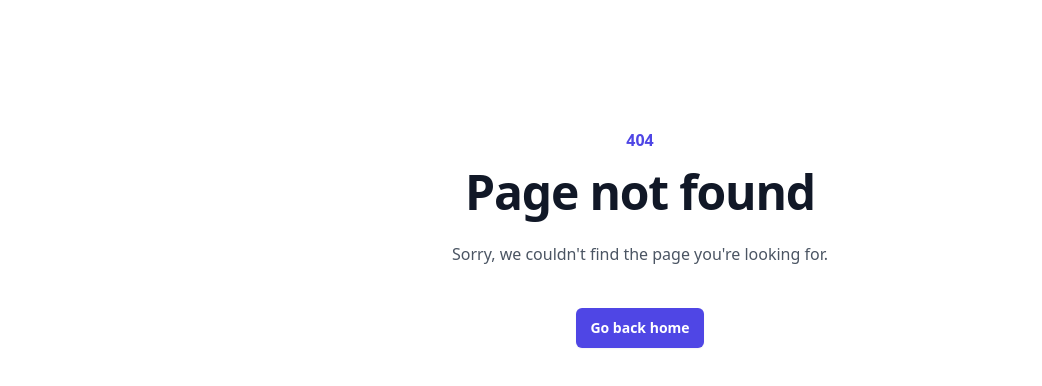
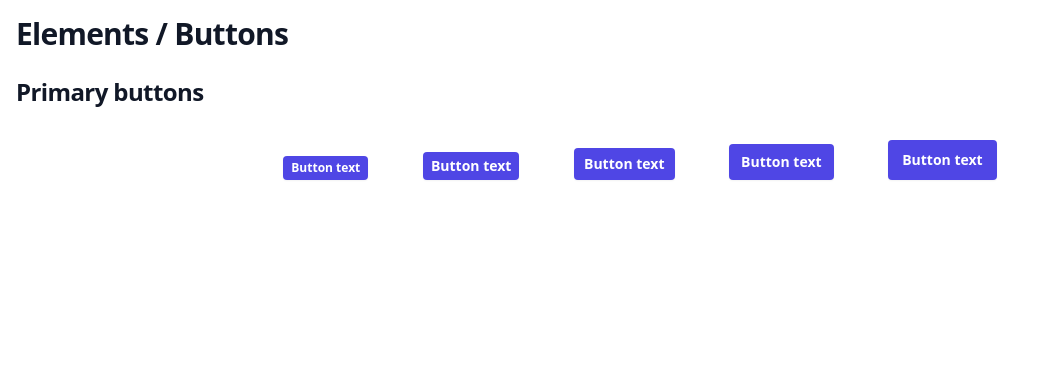
Before and after one commit to fvilers/react-tailwindui, a React (Vite) app: page /elements/buttons in a window 1280 px wide. Before the commit this address had no page. Shown: the top 386 px of the page, without its empty margins (0-1042 px from the left). Built offline with nearby package versions, Linux system fonts and the light colour scheme; a web font is replaced by a local one.

Commit message:
Add the primary button

```diff
--- a/package.json
+++ b/package.json
@@ -13,7 +13,8 @@
   "dependencies": {
     "react": "^18.2.0",
     "react-dom": "^18.2.0",
-    "react-router-dom": "^6.23.1"
+    "react-router-dom": "^6.23.1",
+    "tailwind-merge": "^2.3.0"
   },
   "devDependencies": {
     "@types/react": "^18.2.66",
@@ -24,6 +25,7 @@
     "autoprefixer": "^10.4.19",
     "eslint": "^8.57.0",
     "eslint-plugin-perfectionist": "^2.11.0",
+    "eslint-plugin-react": "^7.34.2",
     "eslint-plugin-react-hooks": "^4.6.0",
     "eslint-plugin-react-refresh": "^0.4.6",
     "postcss": "^8.4.38",
--- a/src/App.tsx
+++ b/src/App.tsx
@@ -1,9 +1,11 @@
 import { RouterProvider, createBrowserRouter } from "react-router-dom";
-import HomePage from "./home/HomePage";
-import NotFoundPage from "./not-found/NotFoundPage";
+import ButtonsPage from "./pages/ButtonsPage";
+import HomePage from "./pages/HomePage";
+import NotFoundPage from "./pages/NotFoundPage";
 
 const router = createBrowserRouter([
   { element: <HomePage />, path: "/" },
+  { element: <ButtonsPage />, path: "/elements/buttons" },
   { element: <NotFoundPage />, path: "*" },
 ]);
 
--- /dev/null
+++ b/src/components/elements/Button.tsx
@@ -0,0 +1,32 @@
+import { ButtonHTMLAttributes } from "react";
+import { twMerge } from "tailwind-merge";
+
+type Size = "extra-large" | "extra-small" | "large" | "medium" | "small";
+type Variant = "primary";
+type Props = ButtonHTMLAttributes<HTMLButtonElement> & {
+  size?: Size;
+  variant: Variant;
+};
+
+const sizes: Record<Size, string> = {
+  "extra-large": "px-3.5 py-2.5 text-sm",
+  "extra-small": "px-2 py-1 text-xs",
+  large: "px-3 py-2 text-sm",
+  medium: "px-2.5 py-1.5 text-sm",
+  small: "px-2 py-1 text-sm",
+};
+const variants: Record<Variant, string> = {
+  primary:
+    "rounded bg-indigo-600 font-semibold text-white shadow-sm hover:bg-indigo-500 focus-visible:outline focus-visible:outline-2 focus-visible:outline-offset-2 focus-visible:outline-indigo-600",
+};
+
+function Button({ className, size = "medium", variant, ...rest }: Props) {
+  return (
+    <button
+      className={twMerge(sizes[size], variants[variant], className)}
+      {...rest}
+    />
+  );
+}
+
+export default Button;
--- /dev/null
+++ b/src/pages/ButtonsPage.tsx
@@ -0,0 +1,43 @@
+import Button from "../components/elements/Button";
+
+function ButtonsPage() {
+  return (
+    <main className="space-y-6 p-4">
+      <div className="lg:flex lg:items-center lg:justify-between">
+        <div className="min-w-0 flex-1">
+          <h1 className="text-2xl font-bold leading-7 text-gray-900 sm:truncate sm:text-3xl sm:tracking-tight">
+            Elements / Buttons
+          </h1>
+        </div>
+      </div>
+
+      <div>
+        <h2 className="text-xl font-bold leading-6 text-gray-900 sm:truncate sm:text-2xl sm:tracking-tight">
+          Primary buttons
+        </h2>
+
+        <div className="bg-white px-4 py-8">
+          <div className="mx-auto flex max-w-3xl flex-col items-center justify-start space-y-4 sm:flex-row sm:items-end sm:justify-around sm:space-y-0">
+            <Button size="extra-small" variant="primary">
+              Button text
+            </Button>
+            <Button size="small" variant="primary">
+              Button text
+            </Button>
+            <Button size="medium" variant="primary">
+              Button text
+            </Button>
+            <Button size="large" variant="primary">
+              Button text
+            </Button>
+            <Button size="extra-large" variant="primary">
+              Button text
+            </Button>
+          </div>
+        </div>
+      </div>
+    </main>
+  );
+}
+
+export default ButtonsPage;
--- a/src/home/HomePage.tsx
+++ b/src/pages/HomePage.tsx
@@ -1,6 +1,8 @@
+import { Link } from "react-router-dom";
+
 function HomePage() {
   return (
-    <main className="p-4">
+    <main className="space-y-6 p-4">
       <div className="lg:flex lg:items-center lg:justify-between">
         <div className="min-w-0 flex-1">
           <h1 className="text-2xl font-bold leading-7 text-gray-900 sm:truncate sm:text-3xl sm:tracking-tight">
@@ -12,6 +14,19 @@ function HomePage() {
           </p>
         </div>
       </div>
+
+      <div>
+        <h2 className="text-xl font-bold leading-6 text-gray-900 sm:truncate sm:text-2xl sm:tracking-tight">
+          Elements
+        </h2>
+      </div>
+      <nav>
+        <ul>
+          <li>
+            <Link to="/elements/buttons">Buttons</Link>
+          </li>
+        </ul>
+      </nav>
     </main>
   );
 }
--- a/src/not-found/NotFoundPage.tsx
+++ b/src/pages/NotFoundPage.tsx
@@ -13,8 +13,8 @@ function NotFoundPage() {
         </p>
         <div className="mt-10 flex items-center justify-center gap-x-6">
           <Link
+            className="rounded-md bg-indigo-600 px-3.5 py-2.5 text-sm font-semibold text-white shadow-sm hover:bg-indigo-500 focus-visible:outline focus-visible:outline-2 focus-visible:outline-offset-2 focus-visible:outline-indigo-600"
             to="/"
-            className="rounded-md bg-indigo-600 px-3.5 py-2.5 text-sm font-semibold text-white shadow-sm hover:bg-indigo-500 focus-visible:outline focus-visible:outline-2 focus-visible:outline-offset-2 focus-visible:outline-indigo-600"
           >
             Go back home
           </Link>
```
Also changed, not shown: .eslintrc.cjs, 1 other file (tests, documents, lock files or other folders).
